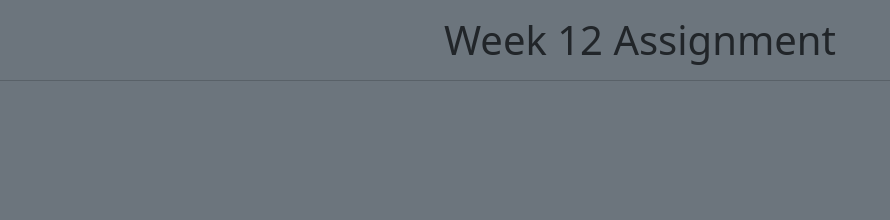
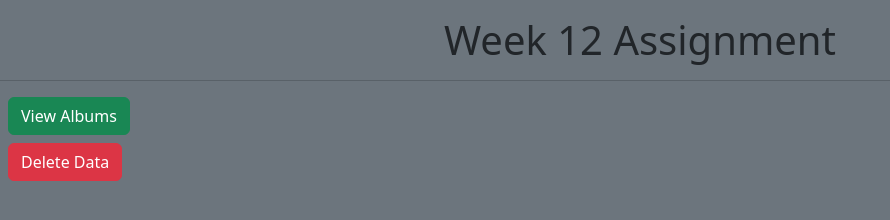
Before and after one commit to 222roadrunner/week12Assignment, a website: page index.html in a window 1280 px wide. Shown: the whole page, without its empty margins (0-890 px from the left). Drawn offline with nearby package versions, Linux system fonts and the light colour scheme.

Commit message:
second commit

```diff
--- a/index.html
+++ b/index.html
@@ -10,6 +10,24 @@
 <body class="bg-secondary">
     <h1 class="text-center pt-3">Week 12 Assignment</h1> <hr>
 
+    <div id="view" class="m-2">
+        <button onclick="onFetchAlbum()" class="btn btn-success">View Albums</button>
+        <div id="albumContainer">
+
+        </div>
+    </div>
+
+<!--
+    <div id="create" class="m-2">
+        <input type="text" class="mb-2"></input> <br>
+        <button type="button" class="btn btn-primary">Create Data</button>
+    </div>
+-->
+
+    <div id="delete" class="m-2">
+        <button type="button" class="btn btn-danger">Delete Data</button>
+    </div>
+
     <script src="node_modules/jquery/dist/jquery.js"></script>
     <script src="index.js"></script>
 </body>
--- a/index.js
+++ b/index.js
@@ -0,0 +1,6 @@
+async function onFetchAlbum() {
+    const response = await fetch("http://localhost:3000/Album")
+    const data = await response.json()
+
+    console.log(data);
+}
```
